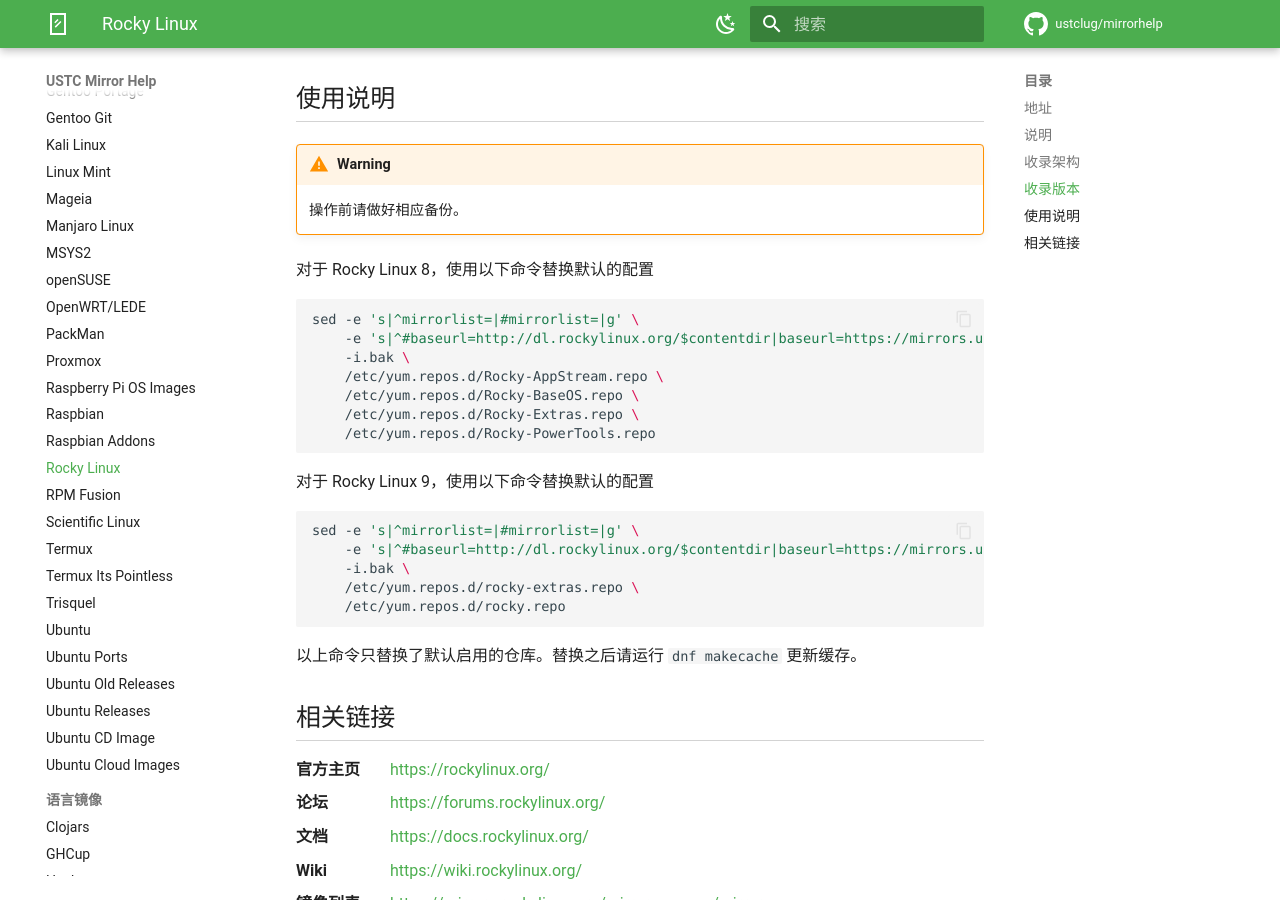
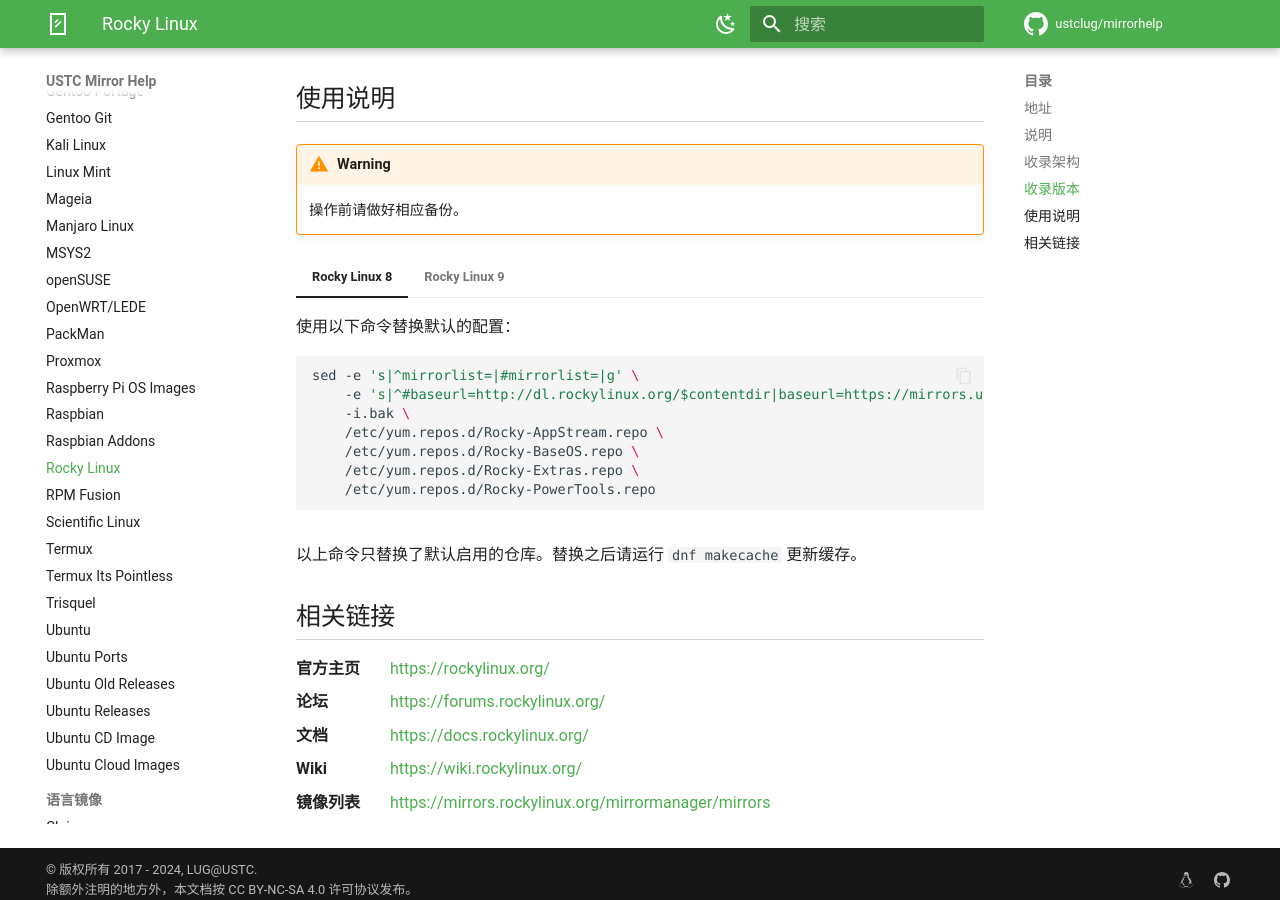
Before and after one commit to ustclug/mirrorhelp, an MkDocs documentation site: the page built from docs/rocky.md, in a window 1280 px wide and 900 px high, scrolled down 554 px. Built offline with MkDocs 1.6.1 and Material for MkDocs 9.7.7, drawn with Linux system fonts in a browser that asks for light colours; comment, search, counter and statistics services are not loaded.

Commit message:
rocky: Use content tabs

````diff
--- a/docs/rocky.md
+++ b/docs/rocky.md
@@ -22,30 +22,33 @@
 
     操作前请做好相应备份。
 
-对于 Rocky Linux 8，使用以下命令替换默认的配置
+=== "Rocky Linux 8"
 
-```shell
-sed -e 's|^mirrorlist=|#mirrorlist=|g' \
-    -e 's|^#baseurl=http://dl.rockylinux.org/$contentdir|baseurl=https://mirrors.ustc.edu.cn/rocky|g' \
-    -i.bak \
-    /etc/yum.repos.d/Rocky-AppStream.repo \
-    /etc/yum.repos.d/Rocky-BaseOS.repo \
-    /etc/yum.repos.d/Rocky-Extras.repo \
-    /etc/yum.repos.d/Rocky-PowerTools.repo
-```
+    使用以下命令替换默认的配置：
 
-对于 Rocky Linux 9，使用以下命令替换默认的配置
+    ```shell
+    sed -e 's|^mirrorlist=|#mirrorlist=|g' \
+        -e 's|^#baseurl=http://dl.rockylinux.org/$contentdir|baseurl=https://mirrors.ustc.edu.cn/rocky|g' \
+        -i.bak \
+        /etc/yum.repos.d/Rocky-AppStream.repo \
+        /etc/yum.repos.d/Rocky-BaseOS.repo \
+        /etc/yum.repos.d/Rocky-Extras.repo \
+        /etc/yum.repos.d/Rocky-PowerTools.repo
+    ```
 
-```shell
-sed -e 's|^mirrorlist=|#mirrorlist=|g' \
-    -e 's|^#baseurl=http://dl.rockylinux.org/$contentdir|baseurl=https://mirrors.ustc.edu.cn/rocky|g' \
-    -i.bak \
-    /etc/yum.repos.d/rocky-extras.repo \
-    /etc/yum.repos.d/rocky.repo
-```
+=== "Rocky Linux 9"
 
-以上命令只替换了默认启用的仓库。替换之后请运行 `dnf makecache`
-更新缓存。
+    使用以下命令替换默认的配置：
+
+    ```shell
+    sed -e 's|^mirrorlist=|#mirrorlist=|g' \
+        -e 's|^#baseurl=http://dl.rockylinux.org/$contentdir|baseurl=https://mirrors.ustc.edu.cn/rocky|g' \
+        -i.bak \
+        /etc/yum.repos.d/rocky-extras.repo \
+        /etc/yum.repos.d/rocky.repo
+    ```
+
+以上命令只替换了默认启用的仓库。替换之后请运行 `dnf makecache` 更新缓存。
 
 ## 相关链接
 
````
